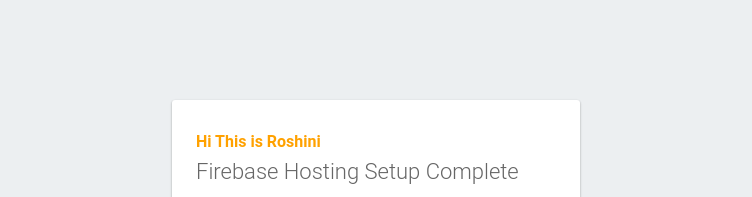
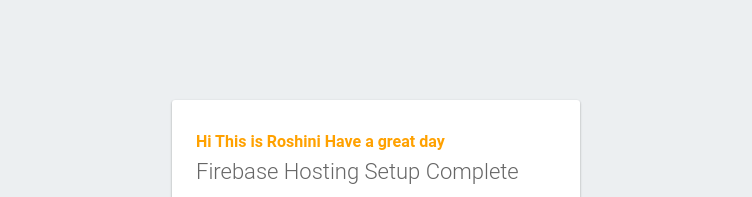
Before and after one commit to RoshiAchu/AbacusDemo, a plain HTML site: page public/index.html in a window 1280 px wide. Shown: the top 197 px of the page, without its empty margins (264-1016 px from the left). Drawn offline with Linux system fonts and the light colour scheme; some packages are replaced by stand-ins of ours.

Commit message:
Update index.html

```diff
--- a/public/index.html
+++ b/public/index.html
@@ -40,7 +40,7 @@
   </head>
   <body>
     <div id="message">
-      <h2>Hi This is Roshini</h2>
+      <h2>Hi This is Roshini Have a great day</h2>
       <h1>Firebase Hosting Setup Complete</h1>
       <p>You're seeing this because you've successfully setup Firebase Hosting. Now it's time to go build something extraordinary!</p>
       <a target="_blank" href="https://firebase.google.com/docs/hosting/">Open Hosting Documentation</a>
```
